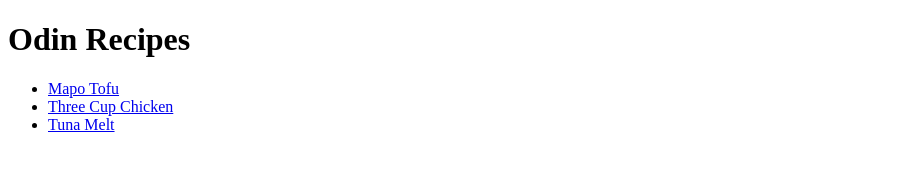
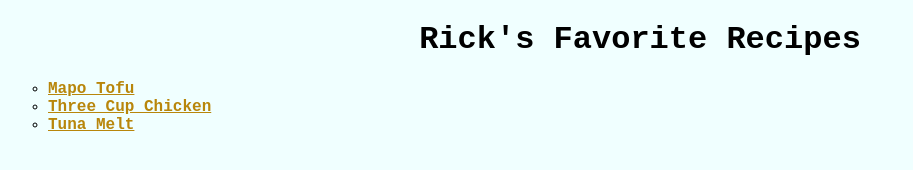
Before and after one commit to rhogoboom/odin-recipes, a plain HTML site: page index.html in a window 1280 px wide. Shown: the whole page, without its empty margins (0-913 px from the left). Drawn offline with Linux system fonts and the light colour scheme.

Commit message:
added basic style to index page

```diff
--- a/index.html
+++ b/index.html
@@ -5,11 +5,12 @@
     <meta charset="UTF-8">
     <meta http-equiv="X-UA-Compatible" content="IE=edge">
     <meta name="viewport" content="width=device-width, initial-scale=1.0">
-    <title>Document</title>
+    <title>Ricks Favorite Recipes</title>
+    <link rel="stylesheet" href="./styles/indexstyle.css">
 </head>
 
 <body>
-    <h1>Odin Recipes</h1>
+    <h1>Rick's Favorite Recipes</h1>
     <ul>
         <li><a href="./mapotofu.html">Mapo Tofu</a></li>
         <li><a href="./three-cup-chicken.html">Three Cup Chicken</a></li>
--- /dev/null
+++ b/styles/indexstyle.css
@@ -0,0 +1,20 @@
+* {
+    font-family: 'Courier New', Courier, monospace;
+}
+
+body {
+    background-color: azure;
+}
+
+h1 {
+    text-align: center;
+}
+
+a {
+    font-weight: bold;
+    color: darkgoldenrod;
+}
+
+ul {
+    list-style: circle;
+}
```
Also changed, not shown: three-cup-chicken.html (+0 -2 lines), styles/pagestyle.css (added).
